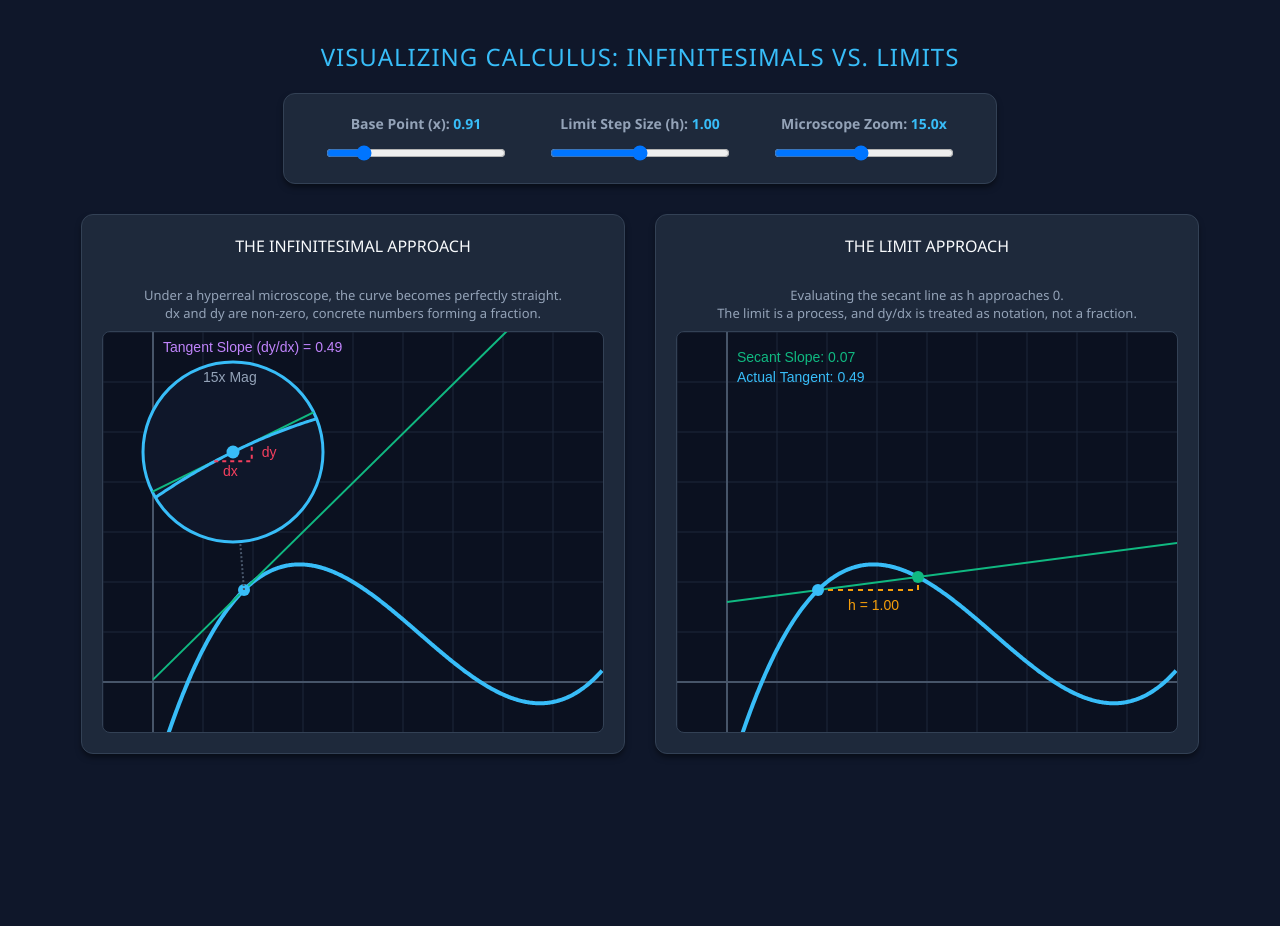
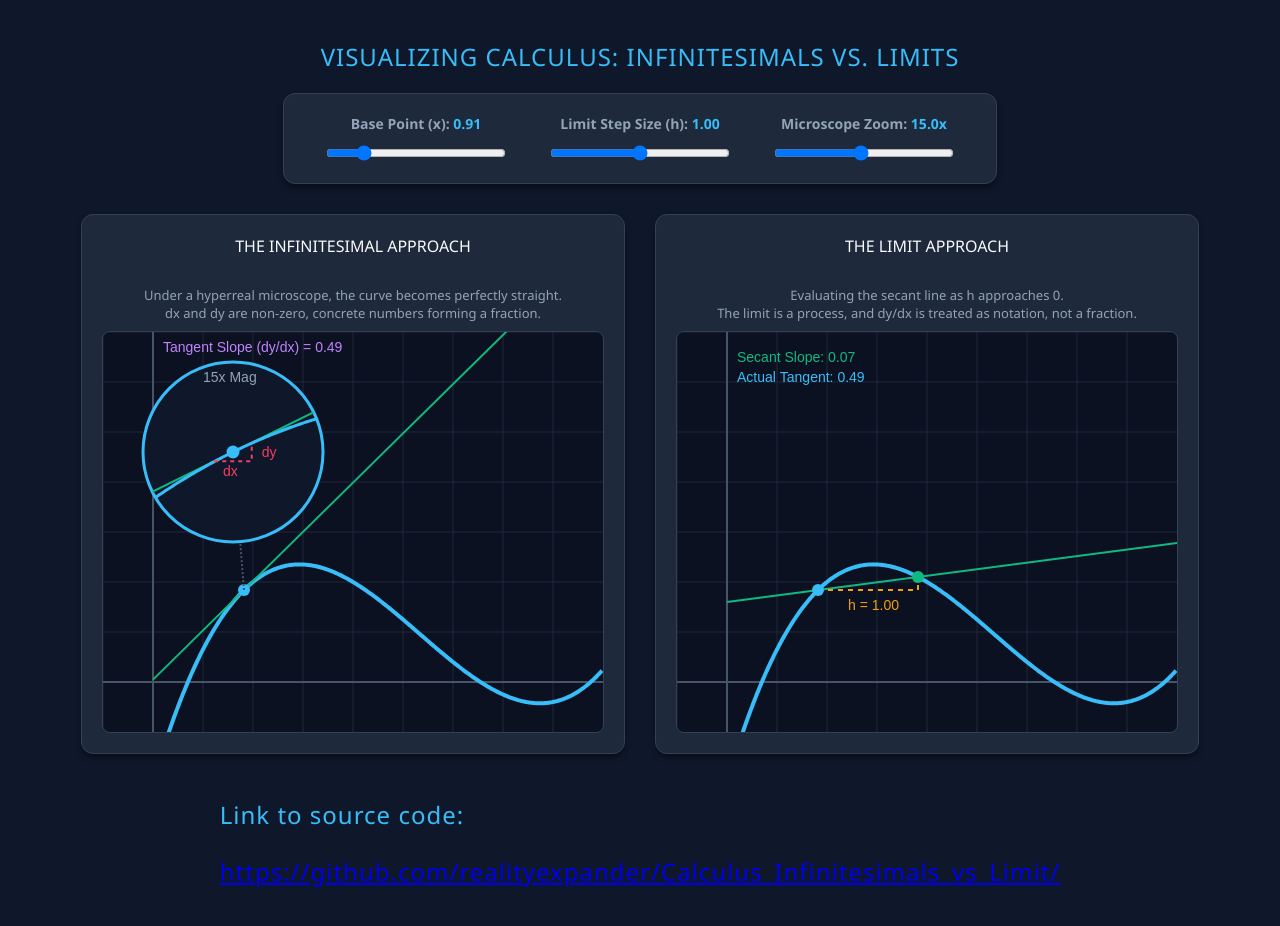
Before and after one commit to realityexpander/Calculus_Infinitesimals_vs_Limit, a plain HTML site: page index.html in a window 1280 px wide. Before the commit the page ends 800 px from the top, so only its background shows below. Drawn offline with Linux system fonts and the light colour scheme.

Commit message:
Add source code link

```diff
--- a/index.html
+++ b/index.html
@@ -120,6 +120,14 @@
             <canvas id="limCanvas" width="500" height="400"></canvas>
         </div>
     </div>
+
+    <h2>
+        <!-- Source code link -->
+        <p>Link to source code:</p>
+        <a href="https://github.com/realityexpander/Calculus_Infinitesimals_vs_Limit" color="#FFFFFFFF">
+            https://github.com/realityexpander/Calculus_Infinitesimals_vs_Limit/
+        </a>
+    </h2>
 
     <script>
         // DOM Elements
```
